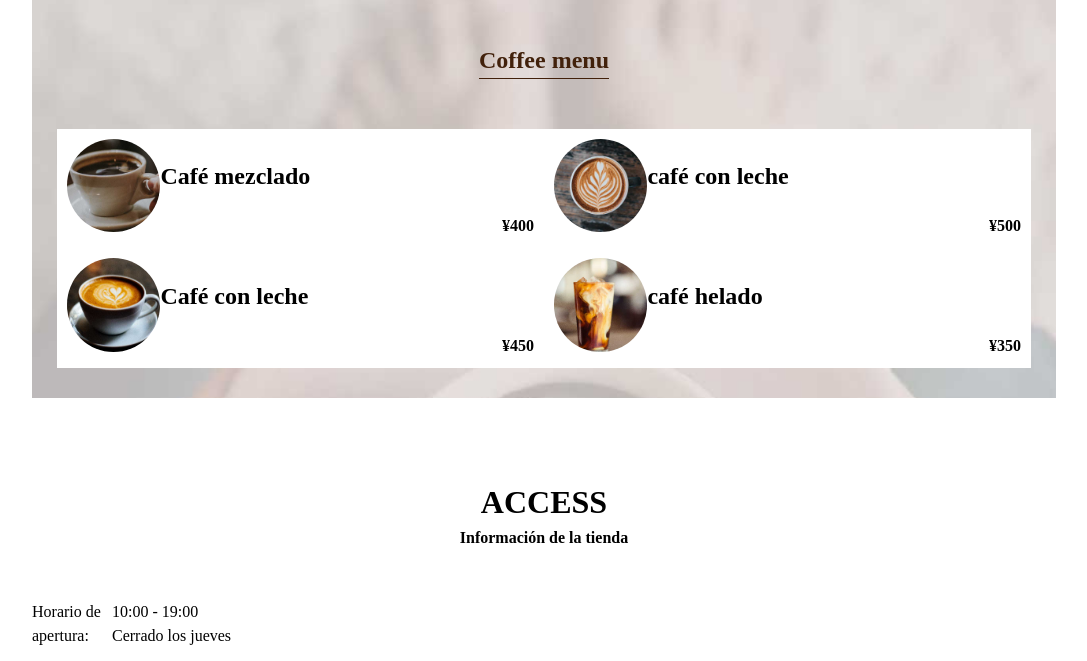
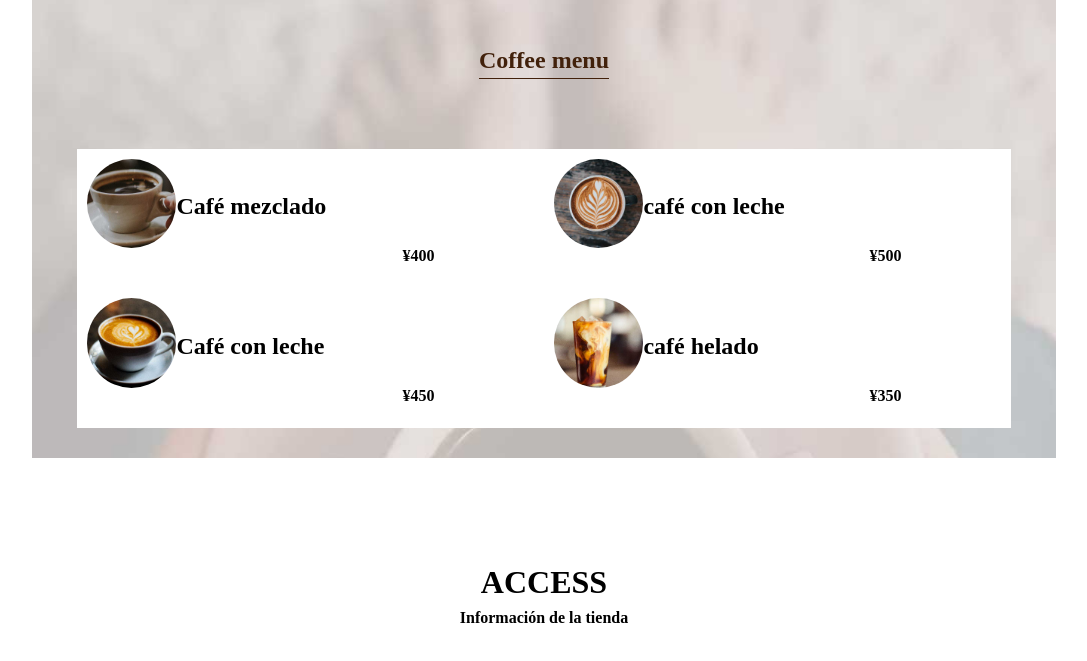
Before and after one commit to Giuliiii/jquery_task, a plain HTML site: page DeePro/Dic_cafe/index.html in a window 1280 px wide. Shown: the part 1723-2384 px from the top of the page, without its empty margins (96-1183 px from the left). Drawn offline with Linux system fonts and the light colour scheme.

Commit message:
Ready again, i think

```diff
--- a/DeePro/Dic_cafe/CSS/main.css
+++ b/DeePro/Dic_cafe/CSS/main.css
@@ -133,9 +133,9 @@ flex-direction: row;
   margin: 20px;
 }
 .coffee {
-  width: 100%;
   padding: 10px;
   padding-inline: 5px;
+  margin: 20px;
 }
 .coffee_menu_image {
   border-radius: 50%;
@@ -157,6 +157,7 @@ flex-direction: row;
 }
 .coffee_menu_text {
   width: 80%;
+  padding: 10px;
 }
 .coffee_menu_2 {
   display: flex;
--- a/DeePro/Dic_cafe/index.html
+++ b/DeePro/Dic_cafe/index.html
@@ -73,30 +73,30 @@
                 <div class="coffee_menu_1">
                   <li class="coffee_text_first">
                     <img src="images/sample_cafe1.jpg" class="coffee_menu_image">
-                    <div class="coffe_menu_text">
+                    <div class="coffee_menu_text">
                       <h2 style="align-items: center;">Café mezclado</h2>
                       <p style="text-align: end ;"><strong>¥400</strong></p>
                     </div>
                   </li>
                   <li class="coffee_text_first">
-                      <img src="images/sample_cafe2.jpg" class="coffee_menu_image">
-                      <div class="coffe_menu_text">
-                        <h2 style="align-items: center;">café con leche</h2>
-                        <p style="text-align: end ;"><strong>¥500</strong></p>
-                      </div>
+                    <img src="images/sample_cafe2.jpg" class="coffee_menu_image">
+                    <div class="coffee_menu_text">
+                      <h2 style="align-items: center;">café con leche</h2>
+                      <p style="text-align: end ;"><strong>¥500</strong></p>
+                    </div>
                   </li>
                 </div>
                 <div class="coffee_menu_2">
                   <li class="coffee_text_second">
                     <img src="images/sample_cafe3.jpg" class="coffee_menu_image">
-                    <div class="coffe_menu_text">
+                    <div class="coffee_menu_text">
                       <h2 style="align-items: center;">Café con leche</h2>
                       <p style="text-align: end ;"><strong>¥450</strong></p>
                     </div>
                  </li>
                  <li class="coffee_text_second">
                     <img src="images/sample_cafe4.jpg" class="coffee_menu_image">
-                    <div class="coffe_menu_text">
+                    <div class="coffee_menu_text">
                       <h2 style="align-items: center;">café helado</h2>
                       <p style="text-align: end ;"><strong>¥350</strong></p>
                     </div>
```
